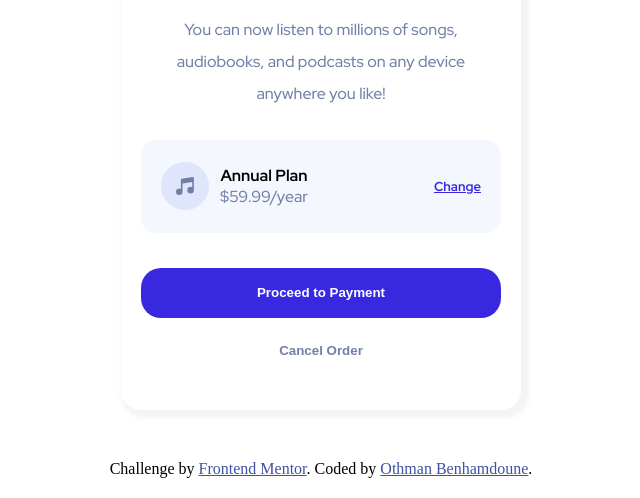
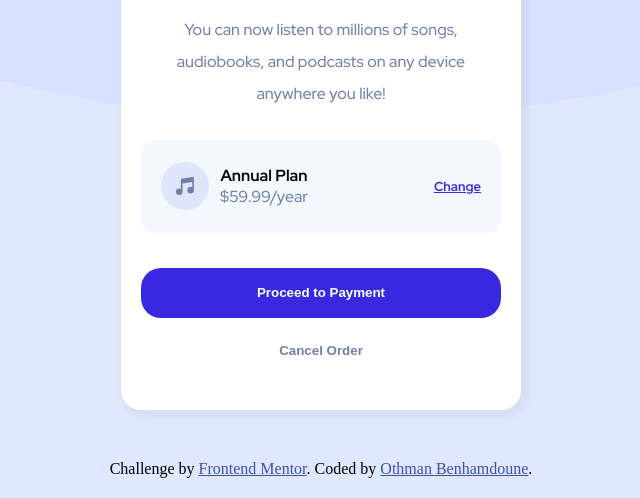
Before and after one commit to othmanbenhamdoune/Order-summary-component-challenge-hub-number-one, a plain HTML site: page index.html in a window 1280 px wide. Shown: the part 320-818 px from the top of the page, without its empty margins (319-959 px from the left). Drawn offline with Linux system fonts and the light colour scheme.

Commit message:
modifying background color and path

```diff
--- a/css/style.css
+++ b/css/style.css
@@ -6,9 +6,11 @@
 
 }
 body{
-    background-image:url(/order-summary-component-main/images/pattern-background-desktop.svg);
-    background-size:cover;
+    background-image: url(../images/pattern-background-desktop.svg);
+    background-size: cover;
     background-repeat: no-repeat;
+    background-position-y: -378px;
+    background-color: hsl(225, 100%, 94%)
 
 }
 .container{
@@ -107,7 +109,7 @@ body{
 
 @media screen and (max-width:375px) {
     body{
-        background-image: url(/order-summary-component-main/images/pattern-background-mobile.svg);
+        background-image: url(../images/pattern-background-mobile.svg);
     }
     .container{
         width:80%;
```
